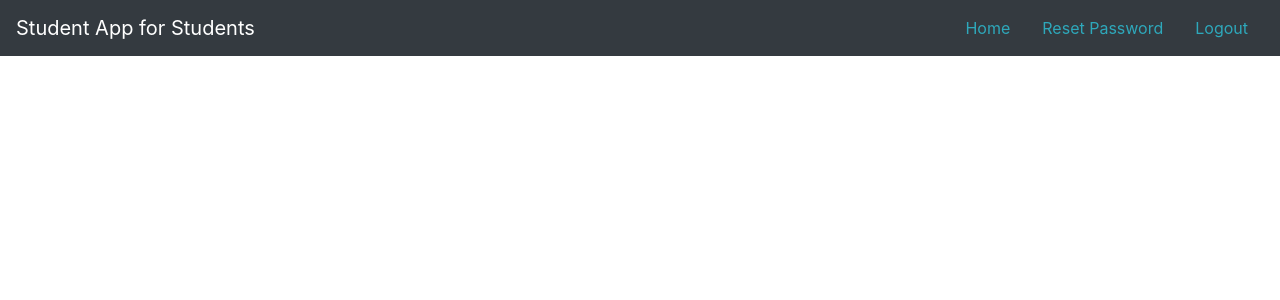
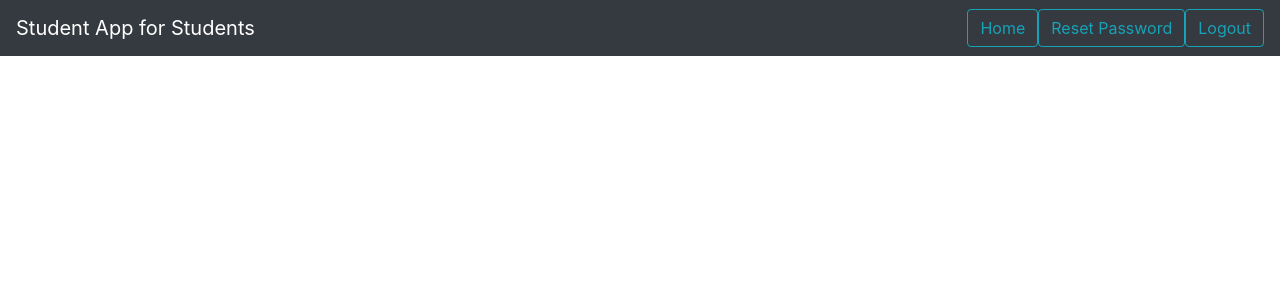
Before and after one commit to ishdpk/student-app, a Flask app: page / in a window 1280 px wide. Shown: the top 300 px of the page. Run offline with Flask 2, Linux system fonts and the light colour scheme; a user stored in the database is signed in; parts of the project's set-up code (start-up, migrations or seed data) failed here and were passed over; some libraries are stand-ins or nearby versions.

Commit message:
fixed some things

```diff
--- a/templates/index.html
+++ b/templates/index.html
@@ -19,7 +19,7 @@
         <div class="container"></div>
         <div class="nav justify-content-end">
           {% if current_user.is_authenticated %}
-            <a class="nav-link" href="{{ url_for('main.profile') }}" style="color:#2ea8bb ;">Home</a>
+            <a class="btn btn-outline-info my-2 my-sm-0" href="{{ url_for('main.profile') }}">Home</a>
           {% endif %}
           {% if not current_user.is_authenticated %}
           <li class="nav-item">
@@ -30,8 +30,8 @@
           </li>
           {% endif %}
           {% if current_user.is_authenticated %}
-            <a class="nav-link" href="{{ url_for('auth.reset') }}" style="color:#2ea8bb ;">Reset Password</a>
-            <a class="nav-link" href="{{ url_for('auth.logout') }}" style="color:#2ea8bb ;">Logout</a>
+            <a class="btn btn-outline-info my-2 my-sm-0" href="{{ url_for('auth.reset') }}">Reset Password</a>
+            <a class="btn btn-outline-info my-2 my-sm-0" href="{{ url_for('auth.logout') }}">Logout</a>
           {% endif %}
         </div>
       </nav>
```
Also changed, not shown: db.sqlite.
